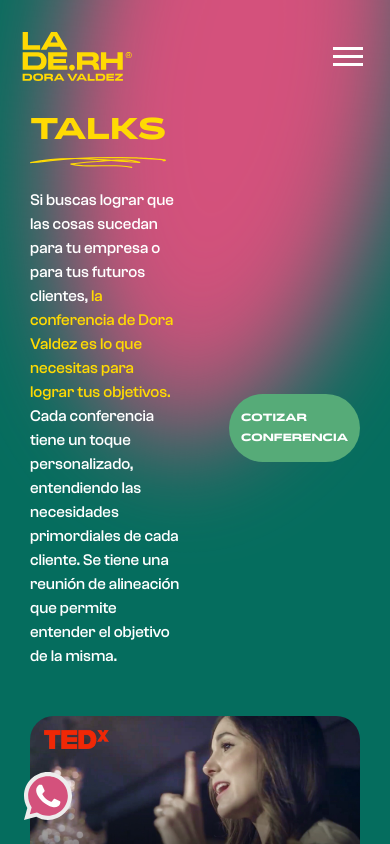
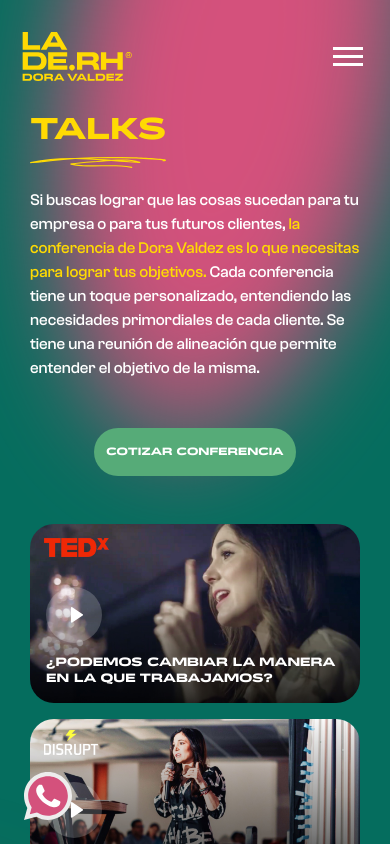
Before and after one commit to jestov/laderh, a Next.js app: page /talks in a window 390 px wide. Shown: the top 844 px of the page. Built offline with nearby package versions, Linux system fonts and the light colour scheme.

Commit message:
mobile fixes

```diff
--- a/pages/podcast.js
+++ b/pages/podcast.js
@@ -114,7 +114,7 @@ const closeModal = () => {
 
             <div className='w-full grid grid-cols-1 md:grid-cols-2 gap-4 md:gap-8'>
               {videos.map((video) => (
-                <div key={video.id} onClick={() => openModal(video.id)} className='rounded-[24px] lg:rounded-[36px] overflow-hidden cursor-pointer relative group transition duration-300 w-full min-h-[338px] bg-black bg-opacity-5'>
+                <div key={video.id} onClick={() => openModal(video.id)} className='rounded-[24px] lg:rounded-[36px] overflow-hidden cursor-pointer relative group transition duration-300 w-full md:min-h-[338px] bg-black bg-opacity-5'>
                     <Image
                         src={video.thumbnail}
                         alt={video.title}
--- a/pages/talks.js
+++ b/pages/talks.js
@@ -64,7 +64,7 @@ const closeModal = () => {
                     <span className='z-10 relative'>Talks</span>
                     <Image src="/img/title-line-short.svg" width={100} height={40} alt="" className="absolute -bottom-5 z-0 left-0 right-0 w-full object-contain" />
                 </h2>
-                <div className='flex gap-12 justify-between items-center w-full'>
+                <div className='flex flex-col md:flex-row gap-12 justify-between items-center w-full'>
                   <p className='text-base text-white font-medium max-w-3xl'>
                   Si buscas lograr que las cosas sucedan para tu empresa o para tus futuros clientes, <span className='text-primary'>la conferencia de Dora Valdez es lo que necesitas para lograr tus objetivos.</span> Cada conferencia tiene un toque personalizado, entendiendo las necesidades primordiales de cada cliente. Se tiene una reunión de alineación que permite entender el objetivo de la misma.
                   </p>
@@ -75,7 +75,7 @@ const closeModal = () => {
         <section className="bg-[url('/img/gradient-bg.svg')] bg-no-repeat bg-contain bg-left bg-bottom w-full px-[30px]">
             <div className='w-full max-w-7xl mx-auto grid grid-cols-1 md:grid-cols-2 gap-4 md:gap-8'>
                 {videos.map((video) => (
-                    <div key={video.id} onClick={() => openModal(video.id)} className='rounded-[24px] lg:rounded-[36px] overflow-hidden cursor-pointer relative group transition duration-300 w-full min-h-[338px] bg-black bg-opacity-5'>
+                    <div key={video.id} onClick={() => openModal(video.id)} className='rounded-[24px] lg:rounded-[36px] overflow-hidden cursor-pointer relative group transition duration-300 w-full md:min-h-[338px] bg-black bg-opacity-5'>
                         <Image
                         src={video.thumbnail}
                         alt={`Thumbnail for video ${video.id}`}
```
